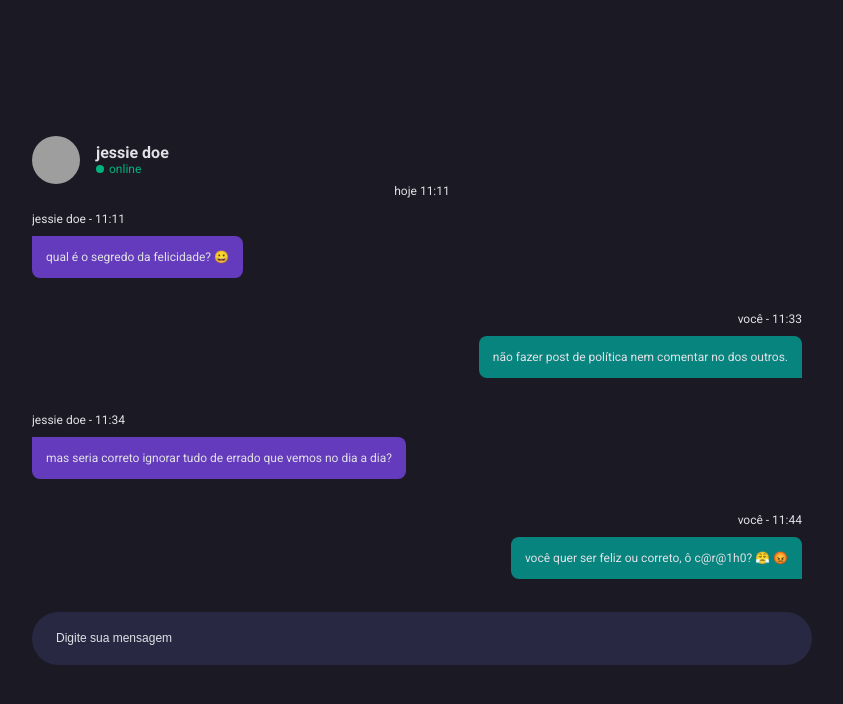
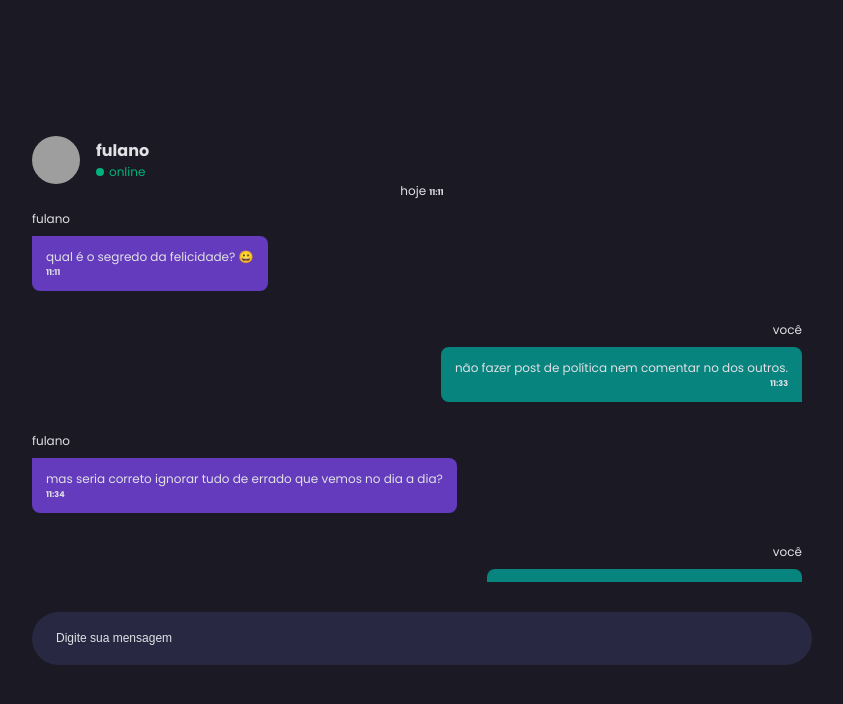
Before and after one commit to bielaugustos/rocketseat-boracodar-4, a plain HTML site: page index.html in a window 1280 px wide. Shown: the whole page, without its empty margins (218-1061 px from the left). Drawn offline with Linux system fonts and the light colour scheme; grey boxes are pictures that could not be loaded; some icons are missing.

Commit message:
style: time below messages

```diff
--- a/index.html
+++ b/index.html
@@ -1,20 +1,20 @@
 <!DOCTYPE html>
 <html lang="en">
+
 <head>
   <meta charset="UTF-8" />
   <meta http-equiv="X-UA-Compatible" content="IE=edge" />
-    <meta name="viewport" content="width=device-width, initial-scale=1.0" />
+  <meta name="viewport" content="width=device-width, initial-scale=2.0" />
   <link rel="stylesheet" href="style.css" />
+  <link rel="shortcut icon" href="favicon.svg" type="image/x-icon">
   <link rel="preconnect" href="https://fonts.googleapis.com" />
   <link rel="preconnect" href="https://fonts.gstatic.com" crossorigin />
-    <link
-      href="https://fonts.googleapis.com/css2?family=Roboto:wght@400;700&display=swap"
-      rel="stylesheet"
-    />
+  <link href="https://fonts.googleapis.com/css2?family=Poppins:wght@400;700&display=swap" rel="stylesheet" />
   <script src="https://unpkg.com/phosphor-icons"></script>
   <script src="/script.js"></script>
   <title>um chat</title>
 </head>
+
 <body>
   <div class="app">
     <div class="contact">
@@ -22,14 +22,10 @@
         <div class="avatar-tag">
           <!-- AVATAR IMG -->
           <!-- <figure class="circle-avatar"></figure> -->
-            <img
-              src="https://source.unsplash.com/random/?person"
-              alt=""
-              srcset=""
-            />
+          <img src="https://source.unsplash.com/random/?person" alt="" srcset="" />
           <!-- NAME AND STATUS -->
           <div class="person">
-              <h1>jessie doe</h1>
+            <h1>fulano</h1>
             <div class="status">
               <figure class="circle-status"></figure>
               <p>online</p>
@@ -40,34 +36,41 @@
         <i class="ph-x-bold" id="close"></i>
       </div>
       <!-- DATE TIME -->
-        <p class="date-time">hoje 11:11</p>
+      <p class="date-time">hoje <strong>11:11</strong></p>
     </div>
     <div class="messages scroll">
       <div class="chat" id="left">
-          <p class="name-time">jessie doe - 11:11</p>
-          <p class="message">qual é o segredo da felicidade? &#128512;</p>
+        <p class="name-time">fulano</p>
+        <p class="message">qual é o segredo da felicidade? &#128512
+          </br> <strong>11:11</strong>
+        </p>
+
       </div>
       <div class="chat" id="right">
-          <p class="name-time">você - 11:33</p>
+        <p class="name-time">você</p>
         <p class="message">
           não fazer post de política nem comentar no dos outros.
+          </br> <strong>11:33</strong>
         </p>
       </div>
       <div class="chat" id="left">
-          <p class="name-time">jessie doe - 11:34</p>
+        <p class="name-time">fulano</p>
         <p class="message">
           mas seria correto ignorar tudo de errado que vemos no dia a dia?
+          </br> <strong>11:34</strong>
         </p>
       </div>
       <div class="chat" id="right">
-          <p class="name-time">você - 11:44</p>
-          <p class="message">você quer ser feliz ou correto, ô c@r@1h0? &#128548 &#128545</p>
+        <p class="name-time">você</p>
+        <p class="message">você quer ser feliz ou correto, ô c@r@1h0? &#128548 &#128545
+          </br> <strong>11:44</strong> </p>
       </div>
     </div>
     <div class="message-input">
-        <input type="text" placeholder="Digite sua mensagem" onclick="getVal()"/>
+      <input type="text" placeholder="Digite sua mensagem" onclick="getVal()" />
       <i class="ph-paper-plane-right-bold"></i>
     </div>
   </div>
 </body>
+
 </html>
--- a/style.css
+++ b/style.css
@@ -7,7 +7,7 @@
 body {
   background-color: #1a1924;
   color: #e1e1e6;
-  font-family: 'Roboto';
+  font-family: 'Poppins';
   display: flex;
   height: 100vh;
   align-items: center;
@@ -96,12 +96,14 @@ img {
   margin-right: 10px;
 }
 
+
 .messages {
   display: grid;
   gap: 32px;
   margin-bottom: 30px;
   height: 370px;
   overflow-y: scroll;
+
 }
 
 .scroll::-webkit-scrollbar {
@@ -140,7 +142,7 @@ img {
   padding: 14px;
   gap: 10px;
   width: fit-content;
-  height: 42px;
+  height: 55px;
   background: #07847e;
   border-radius: 8px 8px 0px 8px;
   margin-left: auto;
@@ -150,7 +152,7 @@ img {
   padding: 14px;
   gap: 10px;
   width: fit-content;
-  height: 42px;
+  height: 55px;
   background: #633bbc;
   border-radius: 0px 8px 8px 8px;
 }
@@ -167,6 +169,13 @@ img {
   font-size: 24px;
   position: absolute;
   padding-right: 20px;
+}
+
+
+strong{
+  margin-top: 5px;
+  font-size: 8px;
+
 }
 
 input,
```
Also changed, not shown: favicon.svg (added), 1 other file. Lines whose indentation alone changed are shown as unchanged.
